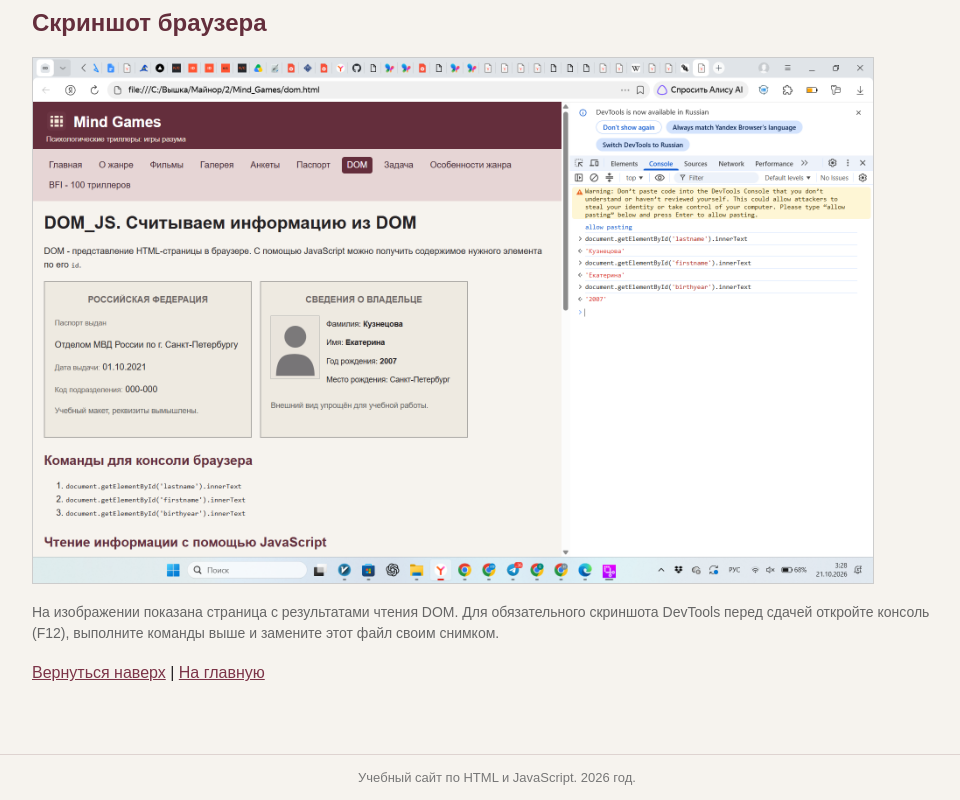
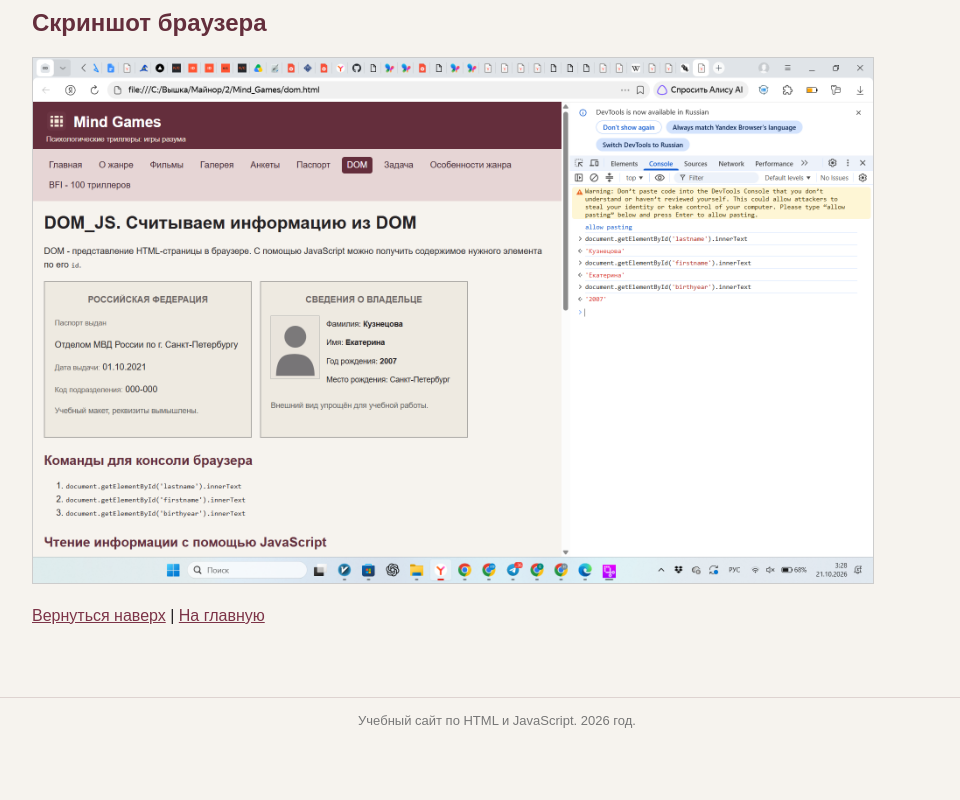
Before and after one commit to bcbxjoin-boop/mind-games, a plain HTML site: page dom.html in a window 1280 px wide. Shown: the part 903-1703 px from the top of the page, without its empty margins (143-1103 px from the left). After the commit the page ends 1646 px from the top, so only its background shows below. Drawn offline with Linux system fonts and the light colour scheme.

Commit message:
Update dom.html

```diff
--- a/dom.html
+++ b/dom.html
@@ -51,7 +51,6 @@
 <p id="dom-result">Результат появится после нажатия кнопки.</p>
 <h2>Скриншот браузера</h2>
 <img src="images/dom-console.png" alt="Скриншот консоли DevTools с чтением фамилии, имени и года рождения" class="photo" style="width: 840px;">
-<p class="note">На изображении показана страница с результатами чтения DOM. Для обязательного скриншота DevTools перед сдачей откройте консоль (F12), выполните команды выше и замените этот файл своим снимком.</p>
 
 <script src="scripts/dom.js"></script>
 <p><a href="#top">Вернуться наверх</a> | <a href="index.html">На главную</a></p>
```
